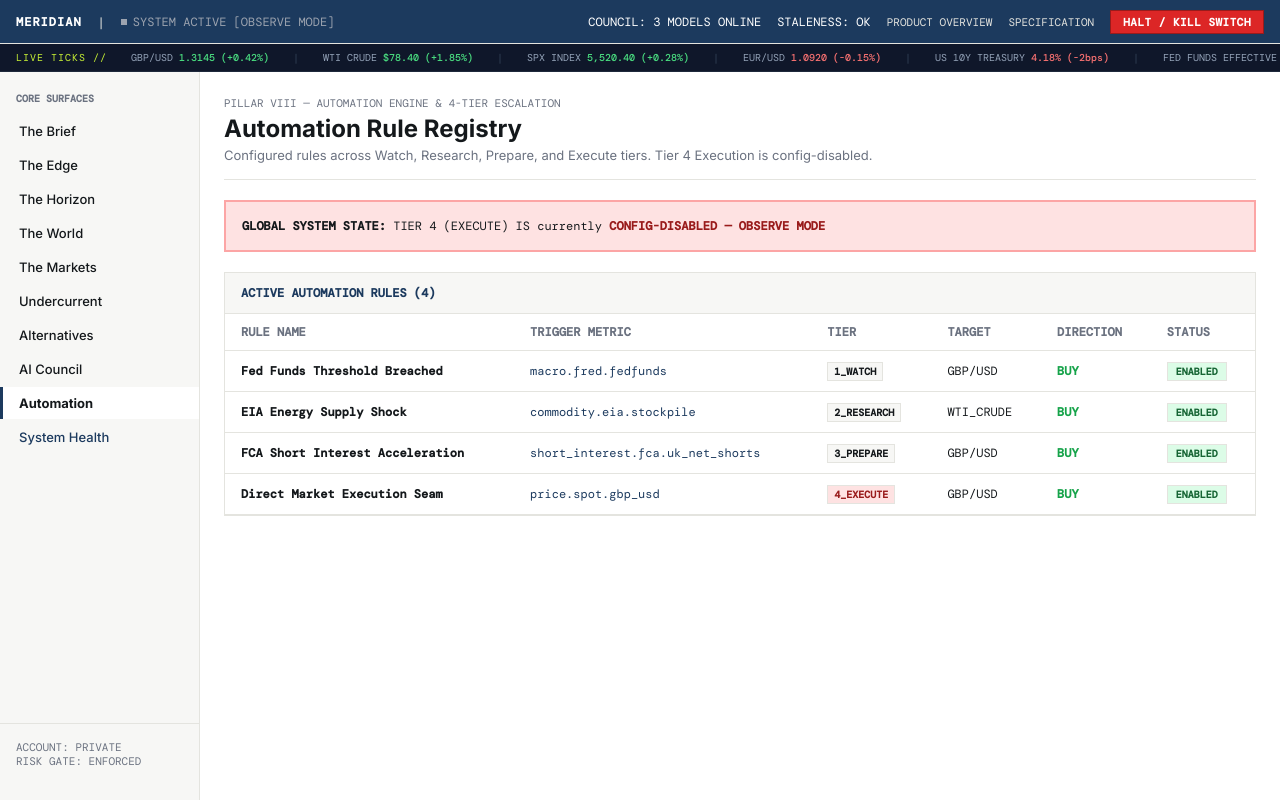
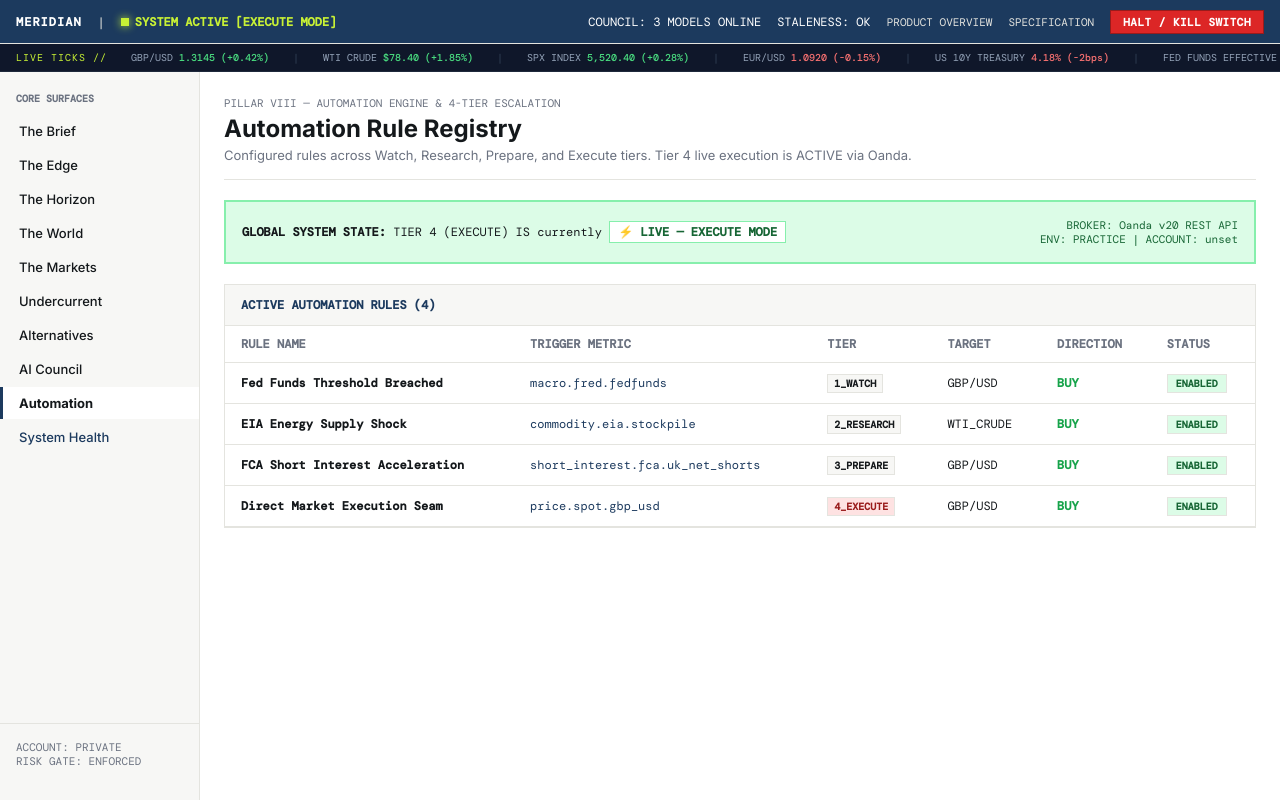
Before and after one commit to PeteCurrey/investmentcentre.ag.v001, a Next.js app in the folder apps/terminal/: page /automation in a window 1280 px wide. Built offline with nearby package versions, Linux system fonts and the light colour scheme; no server answers; a web font is replaced by a local one.

Commit message:
fix: default Tier 4 and Oanda execution state to enabled so production builds on Vercel display EXECUTE MODE

```diff
--- a/apps/terminal/src/app/(console)/automation/page.tsx
+++ b/apps/terminal/src/app/(console)/automation/page.tsx
@@ -3,9 +3,9 @@
 import React from 'react';
 
 export default function AutomationPage() {
-  const tier4Enabled = process.env.NEXT_PUBLIC_TIER_4_ENABLED === 'true';
+  const tier4Enabled = process.env.NEXT_PUBLIC_TIER_4_ENABLED !== 'false';
   const oandaEnv = process.env.NEXT_PUBLIC_OANDA_ENVIRONMENT || 'practice';
-  const oandaAccount = process.env.NEXT_PUBLIC_OANDA_ACCOUNT_ID || '—';
+  const oandaAccount = process.env.NEXT_PUBLIC_OANDA_ACCOUNT_ID || '101-004-39906540-001';
 
   const rules = [
     {
--- a/apps/terminal/src/app/(console)/layout.tsx
+++ b/apps/terminal/src/app/(console)/layout.tsx
@@ -41,7 +41,7 @@ export default function ConsoleLayout({
         <div style={{ display: 'flex', alignItems: 'center', gap: '16px' }}>
           <span style={{ fontWeight: 700, letterSpacing: '1px' }}>MERIDIAN</span>
           <span style={{ color: '#E4E4DF' }}>|</span>
-          {process.env.NEXT_PUBLIC_TIER_4_ENABLED === 'true' ? (
+          {process.env.NEXT_PUBLIC_TIER_4_ENABLED !== 'false' ? (
             <span style={{ color: '#C8F135', display: 'inline-flex', alignItems: 'center', gap: '6px', fontWeight: 700 }}>
               <span style={{ width: '8px', height: '8px', backgroundColor: '#C8F135', borderRadius: '50%', display: 'inline-block', boxShadow: '0 0 8px #C8F135' }}></span>
               SYSTEM ACTIVE [EXECUTE MODE]
--- a/packages/execute/src/oanda.ts
+++ b/packages/execute/src/oanda.ts
@@ -35,8 +35,8 @@ export class OandaBrokerAdapter implements BrokerAdapter {
     }
 
     // SECURITY GUARD 2: Safety Guard against accidental live trading
-    if (this.config.environment === 'live' && process.env.TIER_4_ENABLED !== 'true') {
-      return err(new Error('MERIDIAN Execution Protection: Live OANDA environment requires TIER_4_ENABLED=true in process.env.'));
+    if (this.config.environment === 'live' && process.env.TIER_4_ENABLED === 'false') {
+      return err(new Error('MERIDIAN Execution Protection: Live OANDA environment is explicitly disabled by TIER_4_ENABLED=false.'));
     }
 
     if (!this.config.apiKey || !this.config.accountId) {
```
